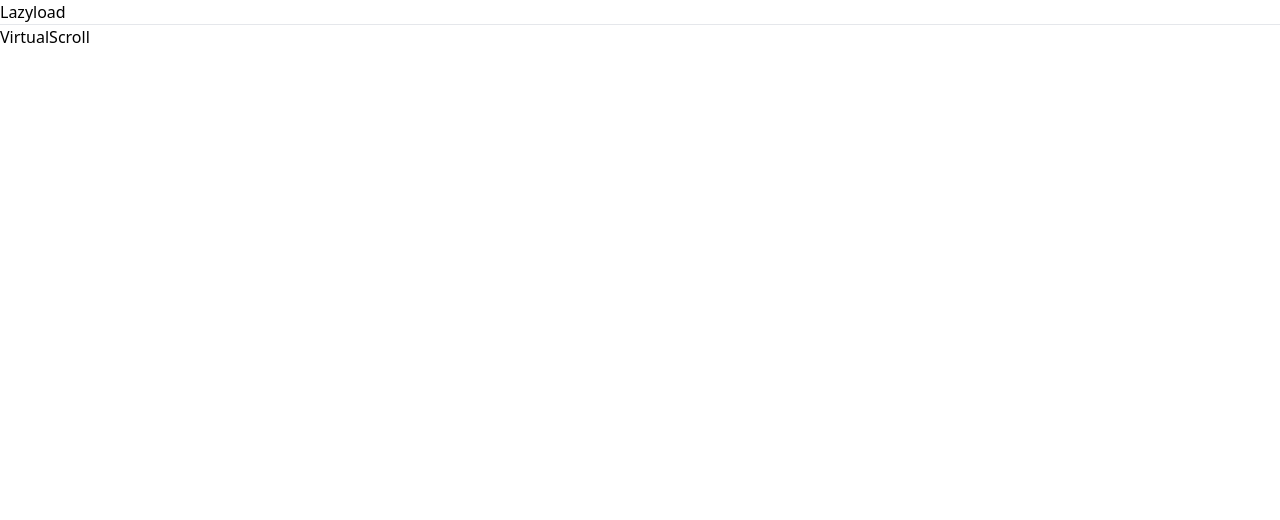
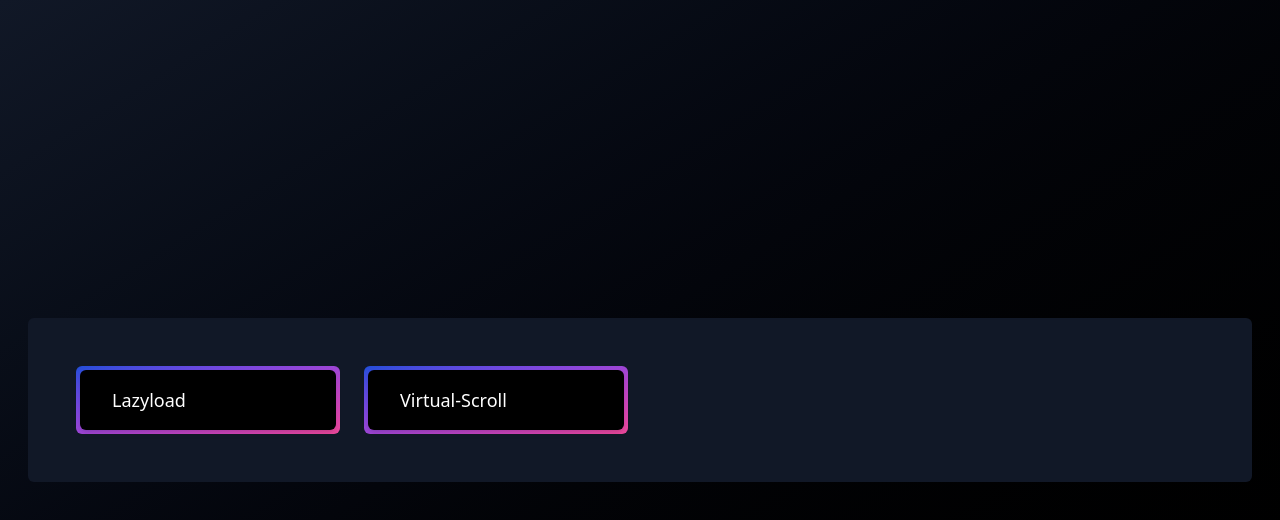
Before and after one commit to zhu-hong/vue-probe, a Vue app: page / in a window 1280 px wide. Shown: the top 520 px of the page. Built offline with nearby package versions, Linux system fonts and the light colour scheme.

Commit message:
disorder

```diff
--- /dev/null
+++ b/src/assets/style.css
@@ -0,0 +1,15 @@
+::-webkit-scrollbar {
+  width: 5px;
+  height: 5px;
+}
+::-webkit-scrollbar-track {
+  background: #f6f6f6;
+  border-radius: 2px;
+}
+::-webkit-scrollbar-thumb {
+  background: #aaa;
+  border-radius: 2px;
+}
+::-webkit-scrollbar-thumb:hover {
+  background: #747474;
+}
--- a/src/main.js
+++ b/src/main.js
@@ -3,6 +3,7 @@ import App from './App.vue'
 import router from './routers'
 
 import 'virtual:windi.css'
+import './assets/style.css'
 
 import { VueLazyload, VueVirtualScroll } from '../plugin'
 import loading from './assets/loading.svg'
--- a/src/views/index.vue
+++ b/src/views/index.vue
@@ -1,8 +1,33 @@
 <script setup>
+const examples = [
+  {
+    title: 'Lazyload',
+    path: '/lazyload',
+  },
+  {
+    title: 'Virtual-Scroll',
+    path: '/virtual-scroll',
+  },
+]
 </script>
 
 <template>
-  <router-link to="/lazyload">Lazyload</router-link>
-  <hr />
-  <router-link to="/virtual-scroll">VirtualScroll</router-link>
+  <main
+    class="grid place-items-center min-w-screen min-h-screen bg-gradient-to-br from-gray-900 to-black"
+  >
+    <div class="bg-gray-900 rounded-md p-12">
+      <ul
+        class="w-full grid gap-y-10 gap-x-6 sm:grid-cols-1 md:grid-cols-2 lg:grid-cols-3 xl:grid-cols-4"
+      >
+        <template v-for="example of examples">
+          <li class="m-0 p-0 list-none bg-gradient-to-br from-blue-700 to-pink-500 rounded-md">
+            <router-link
+              :to="example.path"
+              class="block text-white shadow-md no-underline text-left text-lg py-4 px-8 text-center m-1 bg-black rounded-md w-64 overflow-ellipsis overflow-hidden whitespace-normal"
+            >{{ example.title }}</router-link>
+          </li>
+        </template>
+      </ul>
+    </div>
+  </main>
 </template>
```
